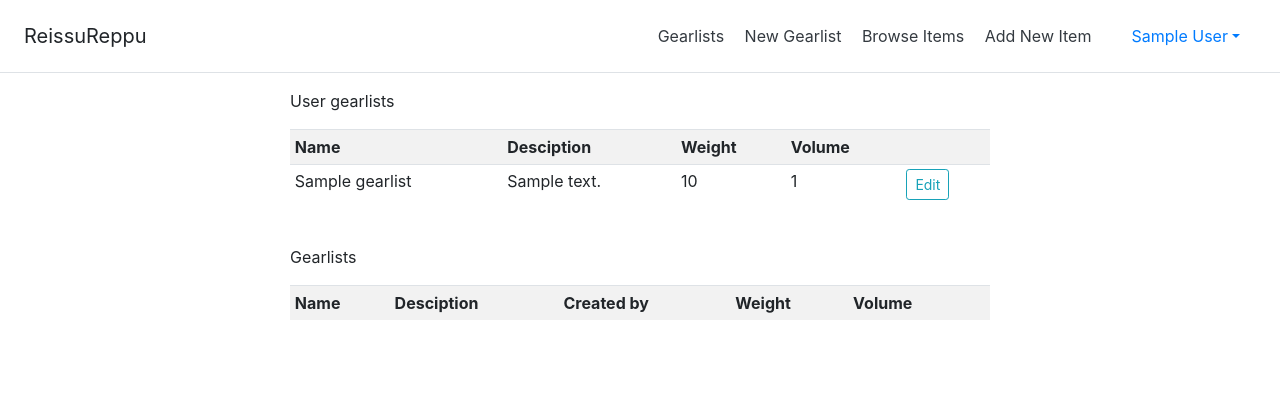
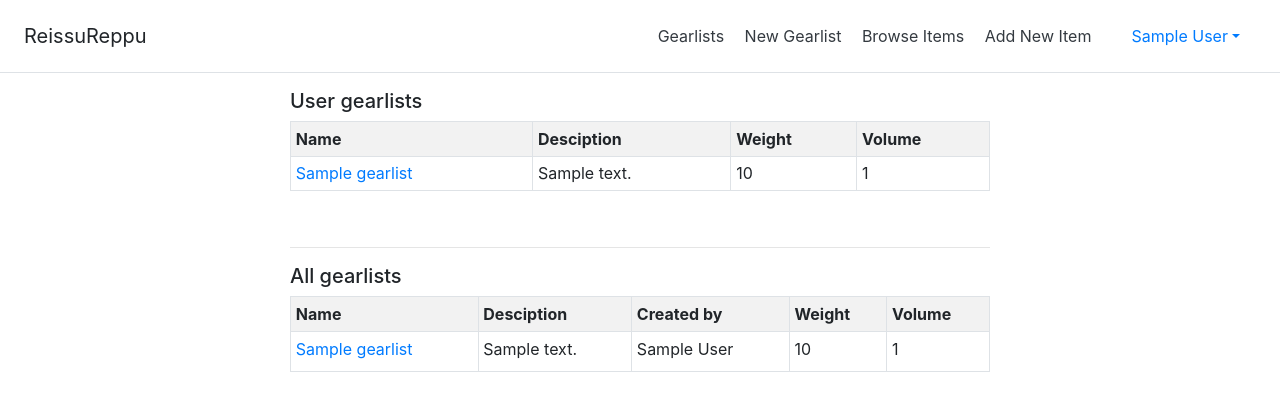
Before and after one commit to juhakaup/ReissuReppu, a Flask app: page /lists in a window 1280 px wide. Shown: the top 411 px of the page. Run offline with Flask 2, Linux system fonts and the light colour scheme; a user stored in the database is signed in; tables that the repository leaves empty hold one stand-in row (values such as "Sample post"); lists and menus that the app fills with data are empty; some libraries are stand-ins or nearby versions.

Commit message:
Päivitetty gearlistien listaamista

```diff
--- a/application/gearlists/models.py
+++ b/application/gearlists/models.py
@@ -21,14 +21,13 @@ class GearList(namedCreated):
         self.description = description
 
     @staticmethod
-    def not_user_lists(user_id):
+    def all_lists():
         stmt = text("SELECT gearlist.id, gearlist.name, gearlist.description, account.name, SUM(item.weight), SUM(item.volume) "
                     "FROM gearlist "
                     "LEFT JOIN account ON gearlist.user_id = account.id "
                     "LEFT JOIN list_items ON gearlist.id = list_items.list_id "
                     "LEFT JOIN item ON list_items.item_id = item.id "
-                    "WHERE NOT account.id = :user_id "
-                    "GROUP BY gearlist.id, account.name").params(user_id=user_id)
+                    "GROUP BY gearlist.id, account.name")
 
         res = db.engine.execute(stmt)
         response = []
--- a/application/gearlists/views.py
+++ b/application/gearlists/views.py
@@ -11,13 +11,10 @@ from flask_login import login_required
 # Listing all gearlists
 @app.route("/lists", methods=["GET"])
 def lists_index():
+    userLists = None
     if current_user.is_authenticated:
         userLists = GearList.user_lists(current_user.id)
-        allLists = GearList.not_user_lists(current_user.id)
-    else:
-        allLists = GearList.not_user_lists(-1)
-        userLists = None
-    return render_template("gearlists/list.html", allLists = allLists, userLists = userLists)
+    return render_template("gearlists/list.html", allLists = GearList.all_lists(), userLists = userLists)
 
 # Viewing a gearlist
 @app.route("/lists/<list_id>", methods=["GET"])
--- a/application/templates/gearlists/list.html
+++ b/application/templates/gearlists/list.html
@@ -5,56 +5,46 @@
 <div style="width: 700px; margin: auto">
 
         {% if not userLists == None %}
-    <p>User gearlists</p>
-    <table class="table table-sm table-striped">
+        <h5>User gearlists</h5>
+        <table class="table table-sm table-striped table-bordered">
             <tr>
                 <th>Name</th>
                 <th>Desciption</th>
                 <th>Weight</th>
                 <th>Volume</th>
-            <th></th>
             </tr>
             {% for list in userLists %}
             <tr>
-            <td>{{ list.name }}</td>
+                <td> <a href="{{ url_for('view_list',list_id=list.list_id) }}"> {{ list.name }} </a> </td>
                 <td>{{ list.description }}</td>
                 <td>{{ list.weight }}</td>
                 <td>{{ list.volume }}</td>
-            <td>
-                <form method="GET" action="{{ url_for('modify_list',list_id=list.list_id) }}">
-                    <input type="submit" value="Edit" class="btn btn-sm btn-outline-info" />
-                </form>
-            </td>
             </tr>
             {% endfor %}
         </table>
+        <br>
+        <hr>
         {% endif %}
 
-    <br>
-    <p>Gearlists</p>
-    <table class="table table-sm table-striped">
+        <h5>All gearlists</h5>
+    <table class="table table-sm table-striped table-bordered">
         <tr>
             <th>Name</th>
             <th>Desciption</th>
             <th>Created by</th>
             <th>Weight</th>
             <th>Volume</th>
-            <th></th>
         </tr>
         {% for list in allLists %}
         <tr>
-            <td>{{ list.name }}</td>
+            <td> <a href="{{ url_for('view_list',list_id=list.list_id) }}"> {{ list.name }} </a> </td>
             <td><span class="d-inline-block text-truncate" style="max-width: 250px;">{{ list.description }}</span></td>
-            <td>{{ list.user }}</td>
+            <td>{{ list.username }}</td>
             <td>{{ list.weight }}</td>
             <td>{{ list.volume }}</td>
-            <td>
-                <form method="GET" action="{{ url_for('view_list',list_id=list.list_id) }}">
-                    <input type="submit" value="View" class="btn btn-sm btn-outline-success" />
-                </form>
-            </td>
         </tr>
         {% endfor %}
+
     </table>
 </div>
 {% endblock %}
```
Lines whose indentation alone changed are shown as unchanged.
